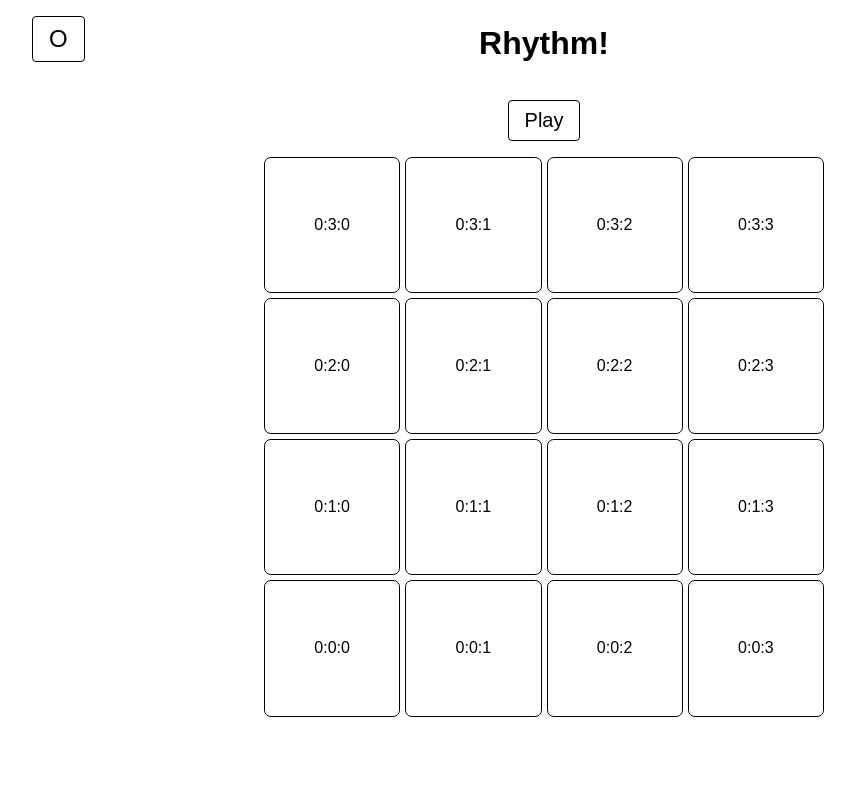
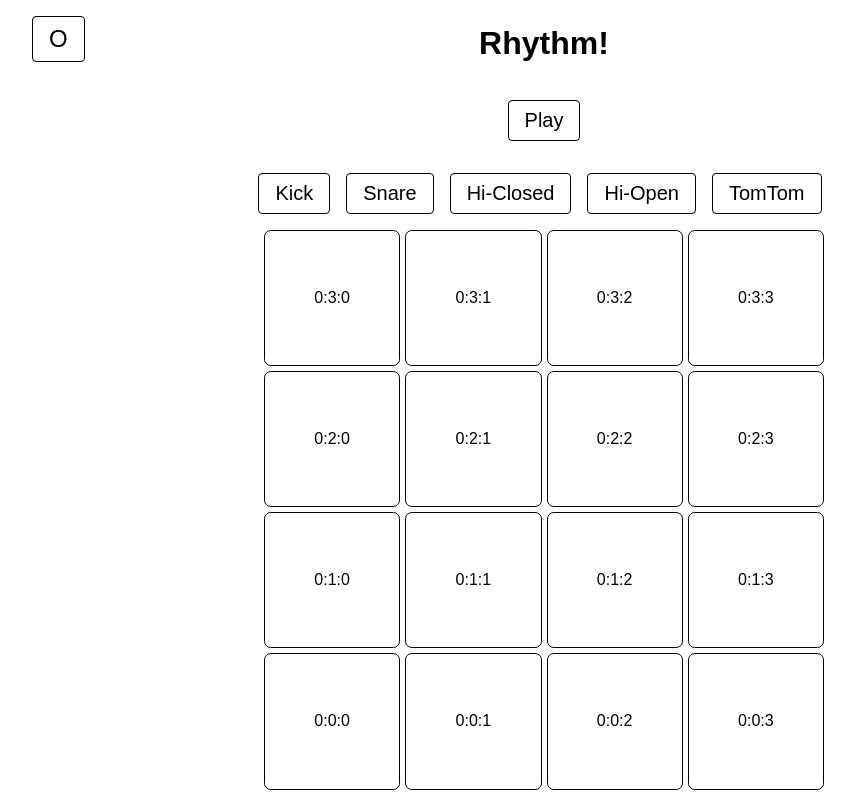
Before and after one commit to hansmaast/bungi-machine, a React (Create React App) app: page /bungi-machine/rythm in a window 1280 px wide. Shown: the whole page, without its empty margins (96-951 px from the left). Built offline with nearby package versions, Linux system fonts and the light colour scheme.

Commit message:
Add layout for tab bar, closes #3

```diff
--- a/src/pages/RythmPage.tsx
+++ b/src/pages/RythmPage.tsx
@@ -18,6 +18,15 @@ export default function RythmPage() {
       <Button type="button" onClick={() => startRhythm(dispatch)}>
         {Transport.state !== 'started' ? 'Play' : 'Pause'}
       </Button>
+      <header>
+        <Flex hideScrollbar borderRightWidth={8} borderColor="transparent" borderRightStyle="solid" p="0" maxWidth="100vw" flexDirection="row" overflowX="scroll" justifyContent="space-between">
+          <Button> Kick </Button>
+          <Button> Snare </Button>
+          <Button> Hi-Closed </Button>
+          <Button> Hi-Open </Button>
+          <Button> TomTom </Button>
+        </Flex>
+      </header>
       <StepSequencer
         envelope={sineAmpEnv}
         oscillator={sineOsc}
```
